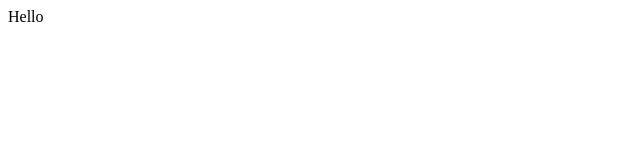
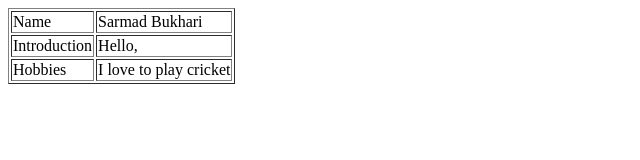
Before and after one commit to sbukhar9/Sarmad.github.io, a plain HTML site: page index.html in a window 1280 px wide. Shown: the whole page, without its empty margins (0-640 px from the left). Drawn offline with Linux system fonts and the light colour scheme.

Commit message:
Update index.html
Created a table using html

```diff
--- a/index.html
+++ b/index.html
@@ -1 +1,24 @@
-Hello
+<!DOCTYPE html>
+<html>
+<head>
+    <title>Your Page Title</title>
+</head>
+<body>
+
+    <table border="1">
+        <tr>
+            <td>Name</td>
+            <td>Sarmad Bukhari</td>
+        </tr>
+        <tr>
+            <td>Introduction</td>
+            <td>Hello,</td>
+        </tr>
+        <tr>
+            <td>Hobbies</td>
+            <td>I love to play cricket</td>
+        </tr>
+    </table>
+
+</body>
+</html>
```
